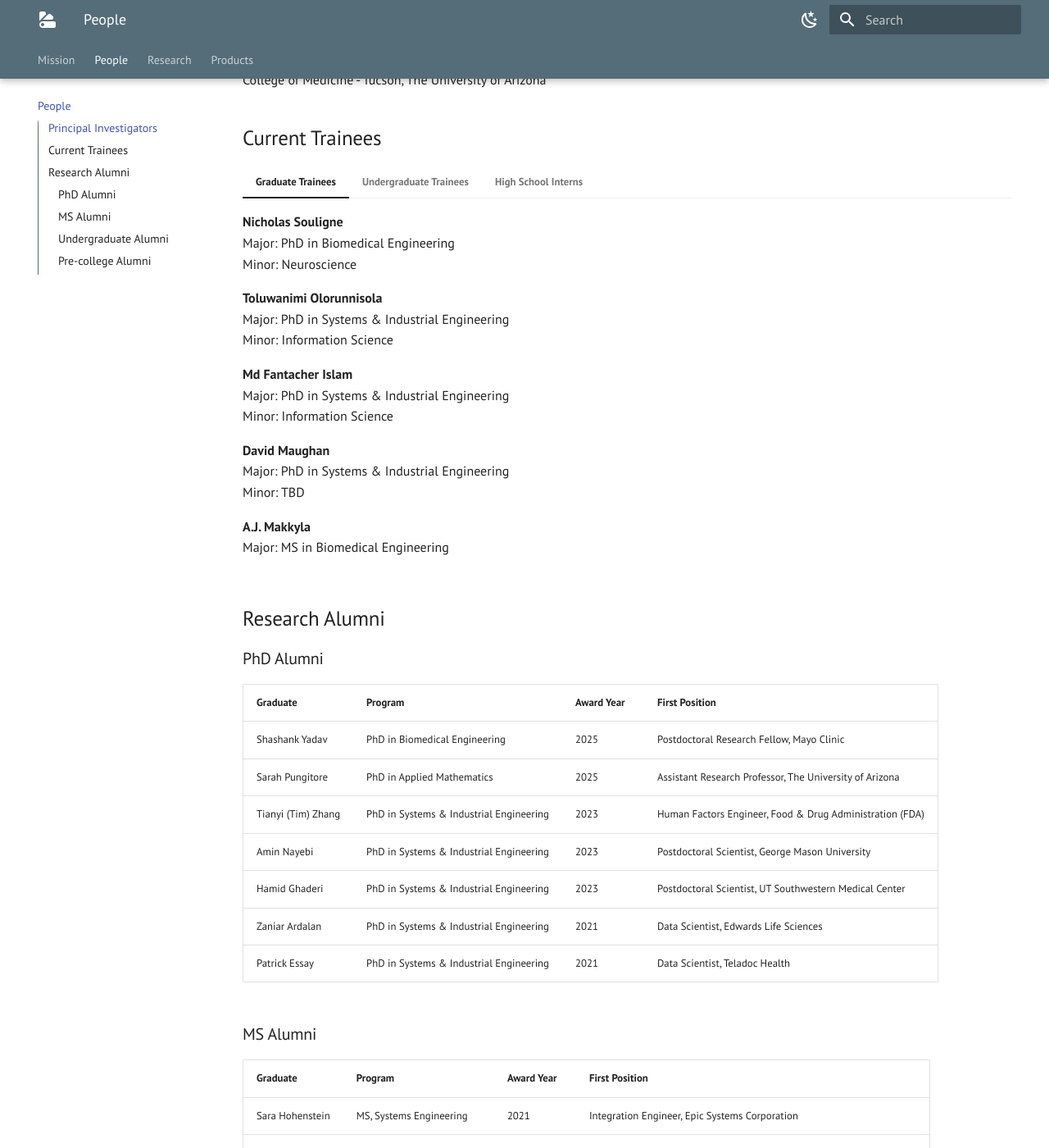
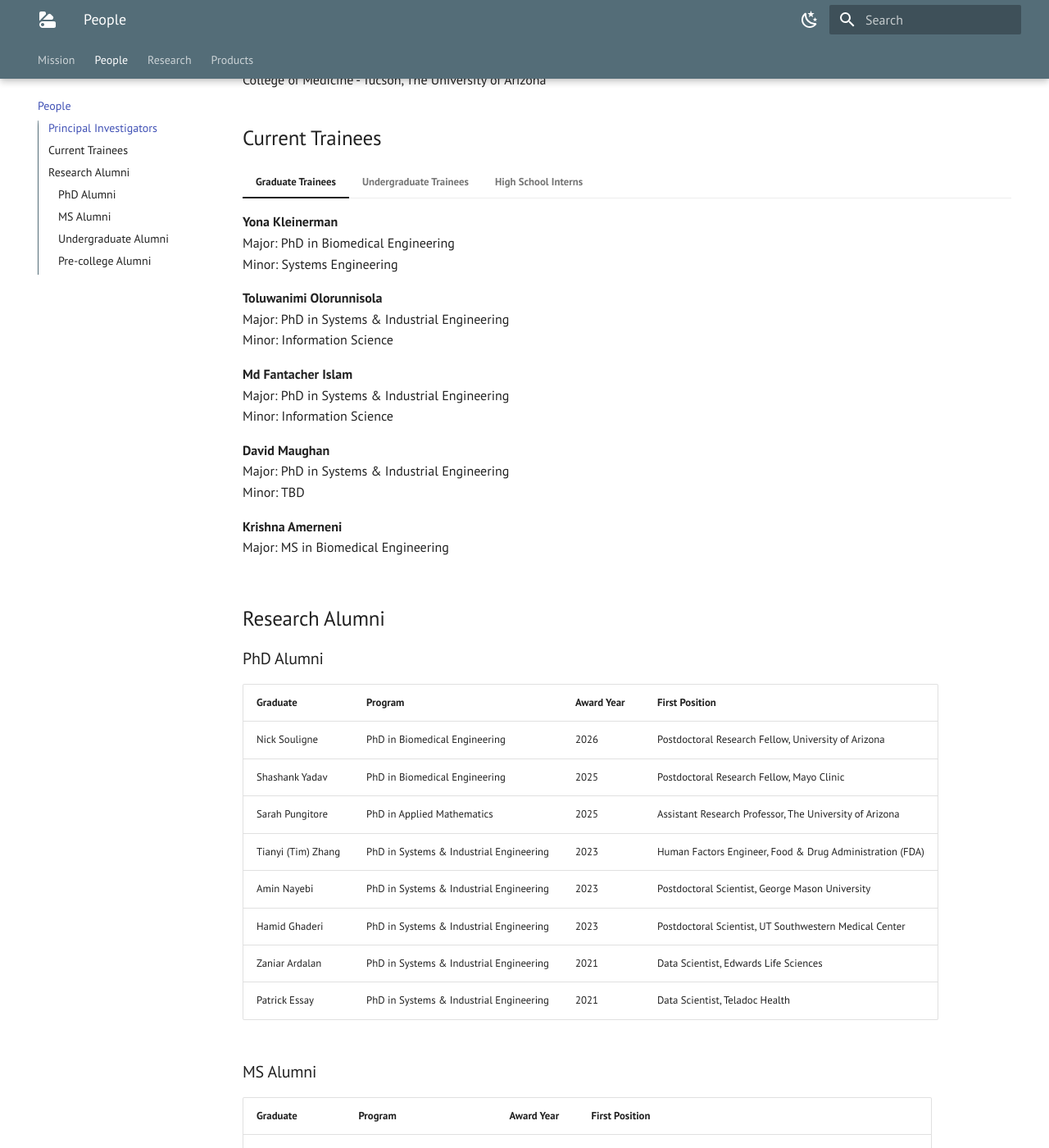
Before and after one commit to healthseil/healthseil.github.io, an MkDocs documentation site: the page built from docs/people.md, in a window 1280 px wide and 1400 px high, scrolled down 558 px. Shown: the whole window at 82% size. Built offline with MkDocs 1.6.1 and Material for MkDocs 9.7.7, drawn with Linux system fonts in a browser that asks for light colours; some of the changed text lies outside the part shown.

Commit message:
updating personnel

```diff
--- a/docs/people.md
+++ b/docs/people.md
@@ -21,9 +21,9 @@ College of Medicine - Tucson, The University of Arizona
 
 === "Graduate Trainees"
 
-    **Nicholas Souligne**
+    **Yona Kleinerman**
     Major: PhD in Biomedical Engineering
-    Minor: Neuroscience
+    Minor: Systems Engineering
 
     **Toluwanimi Olorunnisola**
     Major: PhD in Systems & Industrial Engineering
@@ -37,7 +37,7 @@ College of Medicine - Tucson, The University of Arizona
     Major: PhD in Systems & Industrial Engineering
     Minor: TBD
 
-     **A.J. Makkyla**
+     **Krishna Amerneni**
     Major: MS in Biomedical Engineering
 
 === "Undergraduate Trainees"
@@ -61,6 +57,7 @@ College of Medicine - Tucson, The University of Arizona
 
 | Graduate             | Program                              |Award Year| First Position |
 | ------------------- | --------------------------------------|-----|----------------|
+| Nick Souligne    | PhD in Biomedical Engineering | 2026 | Postdoctoral Research Fellow, University of Arizona|
 | Shashank Yadav    | PhD in Biomedical Engineering | 2025 | Postdoctoral Research Fellow, Mayo Clinic|
 | Sarah Pungitore    | PhD in Applied Mathematics | 2025 | Assistant Research Professor, The University of Arizona|
 | Tianyi (Tim) Zhang | PhD in Systems & Industrial Engineering| 2023 | Human Factors Engineer, Food & Drug Administration (FDA) |
@@ -73,6 +70,7 @@ College of Medicine - Tucson, The University of Arizona
 
 | Graduate         | Program                   |Award Year| First Position |
 | ---------------- | ------------------------- |----- |----------------|
+| Alan "AJ" Makkyla  | MS, Biomedical Engineering   | 2026 | Associate Systems Engineer, Roche |
 | Sara Hohenstein  | MS, Systems Engineering   | 2021 | Integration Engineer, Epic Systems Corporation |
 | Andrew Filiberti | MS, Biomedical Engineering| 2021 | Data Analyst, Panalgo |
 | Collin Gilchrist | MS, Biomedical Engineering| 2018 | Technical Services Engineer, Epic Systems Corporation |
@@ -97,6 +95,7 @@ College of Medicine - Tucson, The University of Arizona
 
 ### Pre-college Alumni
 
+* Abigail Hernandez, Arizona Virtual Academy, BIO5 KEYS Intern, Summer 2025
 * Raiyan Choudhary, BASIS Chandler, BIO5 KEYS Intern, Summer 2022
 * Gabriella Bonilla, Palo Verde High School, BIO5 KEYS Intern, Summer 2019
 * Matthew Prevatt, Salpointe High School, Summer 2018 – Spring 2019
```
Also changed, not shown: other parts of docs/people.md (+0 -4 lines), 2 other files.
